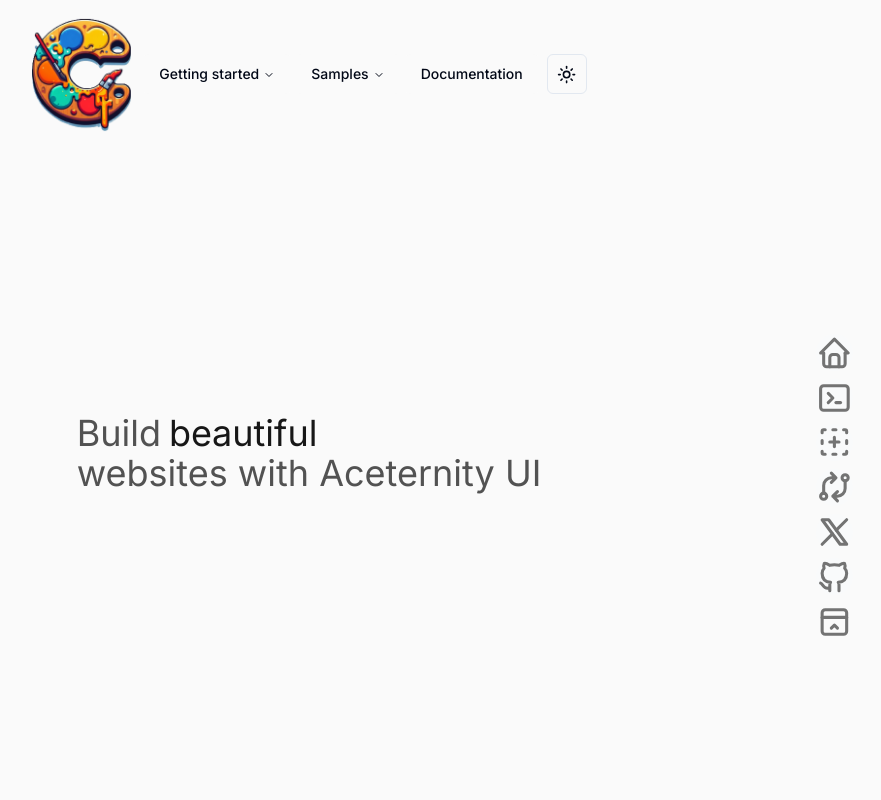
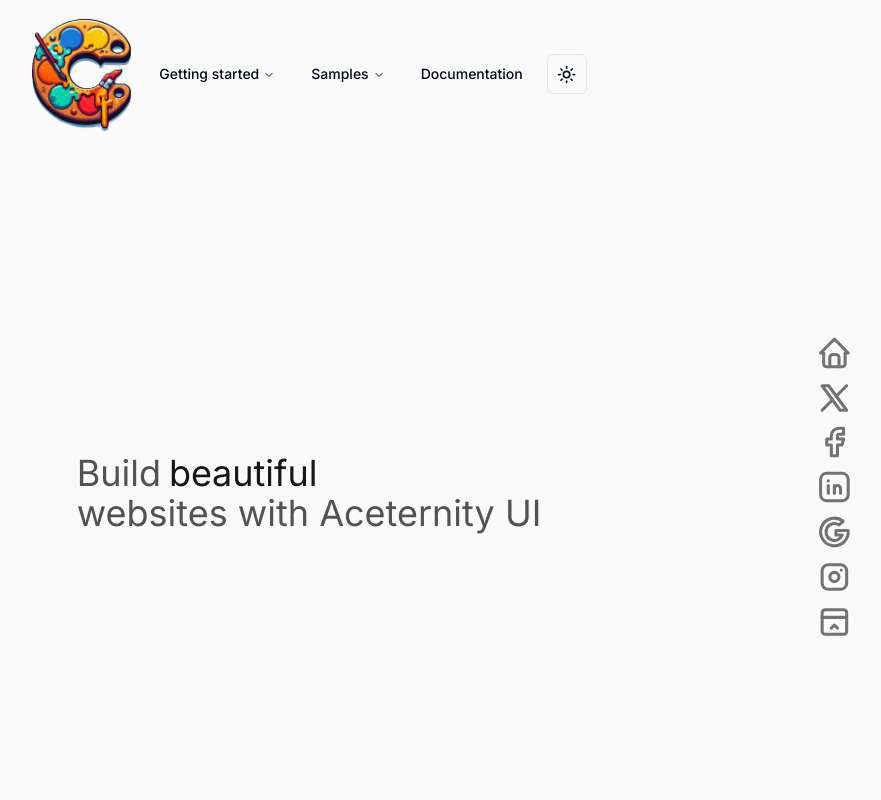
Before and after one commit to clavelian/ClavelAdvertisingMarketing, a Next.js app in the folder cad/: page / in a window 1280 px wide. Both pictures are taken after a click on the button 1165 px from the left and 621 px from the top of the page. Shown: the top 800 px of the page, without its empty margins (331-1212 px from the left). Built offline with nearby package versions, Linux system fonts and the light colour scheme.

Commit message:
feat: added social media icons and fb links {in-progress)

```diff
--- a/cad/app/page.tsx
+++ b/cad/app/page.tsx
@@ -36,7 +36,7 @@ export default function Home() {
           <FloatingDockDemo />
         </aside>
       </div>
-      <div className=" flex items-center justify-center ">
+      <div className=" flex items-center justify-center">
         <StickyScrollRevealDemo />
       </div>
     </>
--- a/cad/components/flipwords.tsx
+++ b/cad/components/flipwords.tsx
@@ -5,7 +5,7 @@ function FlipWordsDemo() {
   const words = ["better", "cute", "beautiful", "modern"];
 
   return (
-    <div className="h-[80vh] flex justify-center items-center px-4">
+    <div className="h-[90vh] flex justify-center items-center px-4">
       <div className="text-4xl mx-auto font-normal text-neutral-600 dark:text-neutral-400">
         Build
         <FlipWords words={words} /> <br />
--- a/cad/components/floatingDock.tsx
+++ b/cad/components/floatingDock.tsx
@@ -3,12 +3,14 @@
 import React from "react";
 import { FloatingDock } from "@/components/ui/floating-dock";
 import {
-  IconBrandGithub,
+  IconBrandLinkedin,
+  IconBrandFacebook,
   IconBrandX,
-  IconExchange,
   IconHome,
   IconNewSection,
   IconTerminal2,
+  IconBrandGoogle,
+  IconBrandInstagram,
 } from "@tabler/icons-react";
 import Image from "next/image";
 
@@ -21,33 +23,11 @@ export function FloatingDockDemo() {
       ),
       href: "#",
     },
-
-    {
-      title: "Products",
-      icon: (
-        <IconTerminal2 className="h-full w-full text-neutral-500 dark:text-neutral-300" />
-      ),
-      href: "#",
-    },
-    {
-      title: "Components",
-      icon: (
-        <IconNewSection className="h-full w-full text-neutral-500 dark:text-neutral-300" />
-      ),
-      href: "#",
-    },
     // {
     //   title: "Aceternity UI",
     //   icon: <Image src="" width={20} height={20} alt="Aceternity Logo" />,
     //   href: "#",
     // },
-    {
-      title: "Changelog",
-      icon: (
-        <IconExchange className="h-full w-full text-neutral-500 dark:text-neutral-300" />
-      ),
-      href: "#",
-    },
 
     {
       title: "Twitter",
@@ -57,9 +37,30 @@ export function FloatingDockDemo() {
       href: "#",
     },
     {
+      title: "FB",
+      icon: (
+        <IconBrandFacebook className="h-full w-full text-neutral-500 dark:text-neutral-300" />
+      ),
+      href: "https://www.facebook.com/Rosas04",
+    },
+    {
       title: "GitHub",
       icon: (
-        <IconBrandGithub className="h-full w-full text-neutral-500 dark:text-neutral-300" />
+        <IconBrandLinkedin className="h-full w-full text-neutral-500 dark:text-neutral-300" />
+      ),
+      href: "#",
+    },
+    {
+      title: "IconBrandGoogle",
+      icon: (
+        <IconBrandGoogle className="h-full w-full text-neutral-500 dark:text-neutral-300" />
+      ),
+      href: "#",
+    },
+    {
+      title: "IconBrandInstagram",
+      icon: (
+        <IconBrandInstagram className="h-full w-full text-neutral-500 dark:text-neutral-300" />
       ),
       href: "#",
     },
```
